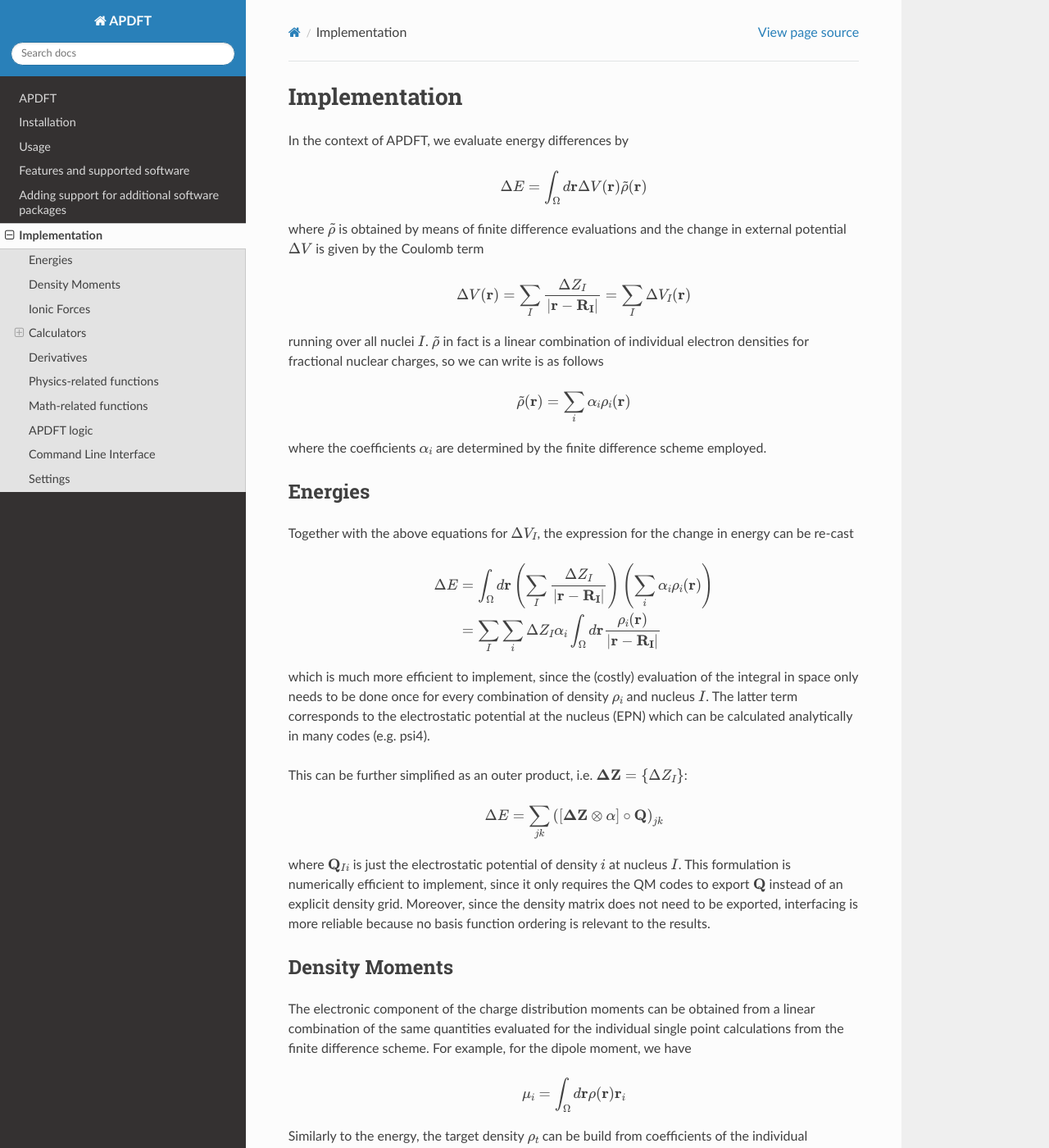
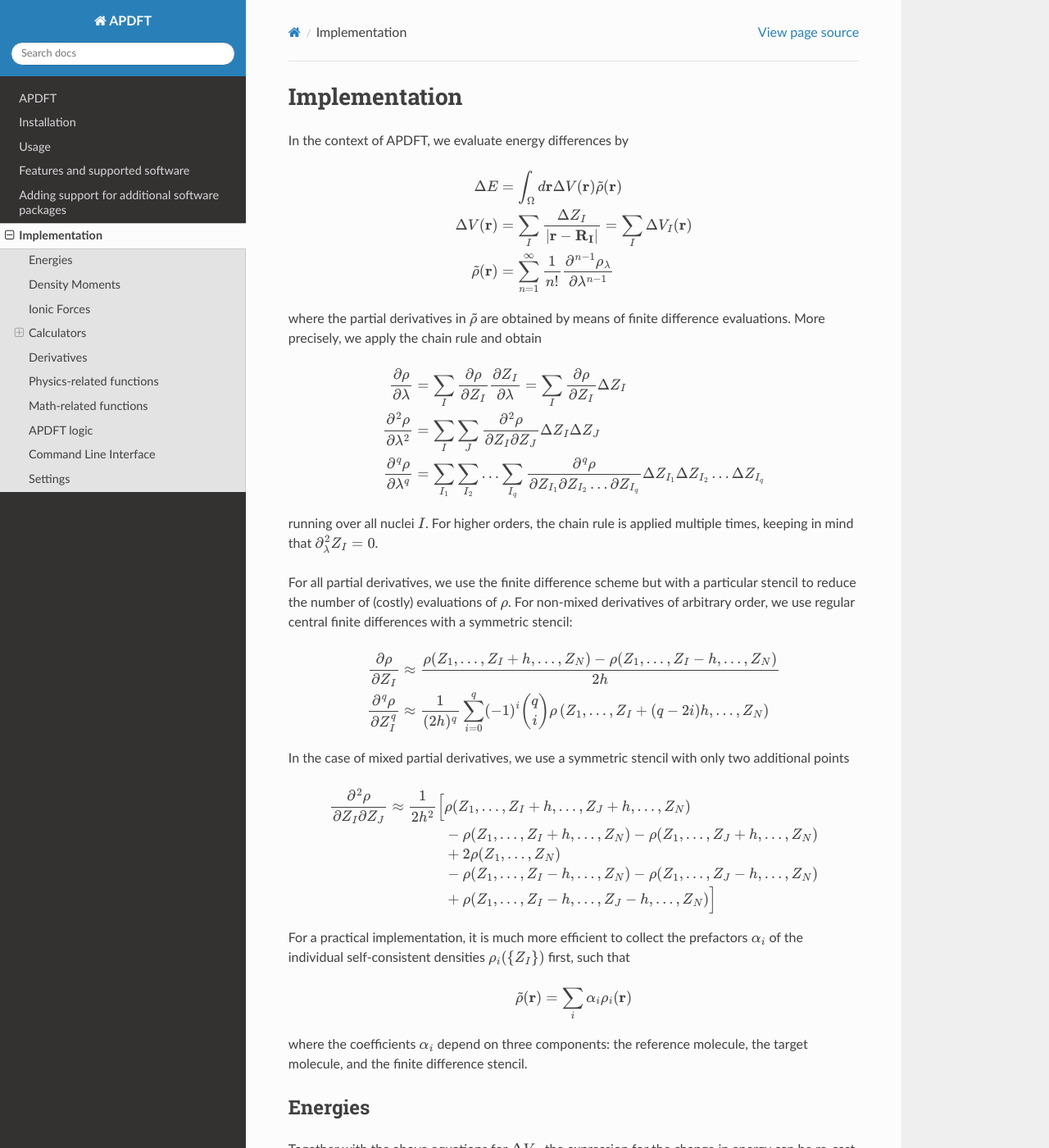
Before and after one commit to ferchault/APDFT, a Sphinx documentation site: the page built from docs/apdft.rst, in a window 1280 px wide and 1400 px high. Shown: the whole window at 82% size. Built offline with Sphinx 7.4.7 and the Read the Docs theme 2.0.0, drawn with Linux system fonts in a browser that asks for light colours; the version number could not be read and is left out; some of the changed text lies outside the part shown.

Commit message:
Clarified density coefficients

```diff
--- a/docs/apdft.rst
+++ b/docs/apdft.rst
@@ -4,22 +4,40 @@ Implementation
 In the context of APDFT, we evaluate energy differences by
 
 .. math::
+    \Delta E &= \int_\Omega d\mathbf{r} \Delta V(\mathbf{r})\tilde\rho(\mathbf{r})\\
+    \Delta V(\mathbf{r}) &= \sum_I \frac{\Delta Z_I}{|\mathbf{r} - \mathbf{R_I}|} = \sum_I  \Delta V_I(\mathbf{r})\\
+    \tilde\rho(\mathbf{r}) &= \sum_{n=1}^\infty \frac{1}{n!} \frac{\partial^{n-1}\rho_\lambda}{\partial\lambda^{n-1}}
 
-    \Delta E = \int_\Omega d\mathbf{r} \Delta V(\mathbf{r})\tilde\rho(\mathbf{r})
-
-where :math:`\tilde\rho` is obtained by means of finite difference evaluations and the change in external potential :math:`\Delta V` is given by the Coulomb term
+where the partial derivatives in :math:`\tilde\rho` are obtained by means of finite difference evaluations. More precisely, we apply the chain rule and obtain
 
 .. math::
+    \frac{\partial\rho}{\partial\lambda} &= \sum_I \frac{\partial\rho}{\partial Z_I}\frac{\partial Z_I}{\partial\lambda} = \sum_I \frac{\partial\rho}{\partial Z_I}\Delta Z_I\\
+    \frac{\partial^2\rho}{\partial\lambda^2} &= \sum_I \sum_J \frac{\partial^2\rho}{\partial Z_I\partial Z_J}\Delta Z_I\Delta Z_J\\
+    \frac{\partial^q\rho}{\partial\lambda^q} &= \sum_{I_1} \sum_{I_2}\dots\sum_{I_q} \frac{\partial^q\rho}{\partial Z_{I_1}\partial Z_{I_2}\dots \partial Z_{I_q}}\Delta Z_{I_1}\Delta Z_{I_2}\dots\Delta Z_{I_q}
 
-    \Delta V(\mathbf{r}) = \sum_I \frac{\Delta Z_I}{|\mathbf{r} - \mathbf{R_I}|} = \sum_I  \Delta V_I(\mathbf{r})
+running over all nuclei :math:`I`. For higher orders, the chain rule is applied multiple times, keeping in mind that :math:`\partial^2_\lambda Z_I=0`.
 
-running over all nuclei :math:`I`. :math:`\tilde\rho` in fact is a linear combination of individual electron densities for fractional nuclear charges, so we can write is as follows
+For all partial derivatives, we use the finite difference scheme but with a particular stencil to reduce the number of (costly) evaluations of :math:`\rho`. For non-mixed derivatives of arbitrary order, we use regular central finite differences with a symmetric stencil:
 
 .. math::
+    \frac{\partial \rho}{\partial Z_I} &\approx \frac{\rho(Z_1, \dots, Z_I+h, \dots,Z_N) - \rho(Z_1, \dots, Z_I-h, \dots,Z_N)}{2h}\\
+    \frac{\partial^q\rho}{\partial Z_I^q} &\approx \frac{1}{(2h)^q}\sum _{i=0}^{q}(-1)^{i}{\binom {q}{i}}\rho\left(Z_1, \dots, Z_I+\left(q-2i\right)h, \dots, Z_N\right)
 
+In the case of mixed partial derivatives, we use a symmetric stencil with only two additional points
+
+.. math::
+    \frac{\partial^2 \rho}{\partial Z_I \partial Z_J} \approx \frac{1}{2h^2}\Big[&\rho(Z_1, \dots, Z_I+h, \dots, Z_J+h,\dots,Z_N)\\
+    &-\rho(Z_1, \dots, Z_I+h,\dots,Z_N)-\rho(Z_1, \dots, Z_J+h,\dots,Z_N)\\
+    &+2\rho(Z_1, \dots, Z_N)\\
+    &-\rho(Z_1, \dots, Z_I-h, \dots,Z_N)-\rho(Z_1, \dots, Z_J-h,\dots,Z_N)\\
+    &+\rho(Z_1, \dots, Z_I-h, \dots, Z_J-h,\dots,Z_N)\Big]
+
+For a practical implementation, it is much more efficient to collect the prefactors :math:`\alpha_i` of the individual self-consistent densities :math:`\rho_i(\{Z_I\})` first, such that
+
+.. math::
     \tilde\rho(\mathbf{r}) = \sum_i \alpha_i\rho_i(\mathbf{r})
 
-where the coefficients :math:`\alpha_i` are determined by the finite difference scheme employed.
+where the coefficients :math:`\alpha_i` depend on three components: the reference molecule, the target molecule, and the finite difference stencil.
 
 Energies
 --------
@@ -31,7 +49,7 @@ Together with the above equations for :math:`\Delta V_I`, the expression for the
     \Delta E &= \int_\Omega d\mathbf{r} \left(\sum_I \frac{\Delta Z_I}{|\mathbf{r} - \mathbf{R_I}|}\right) \left(\sum_i \alpha_i\rho_i(\mathbf{r})\right) \\
              &= \sum_I\sum_i \Delta Z_I\alpha_i \int_\Omega d\mathbf{r} \frac{\rho_i(\mathbf{r})}{|\mathbf{r} - \mathbf{R_I}|}
 
-which is much more efficient to implement, since the (costly) evaluation of the integral in space only needs to be done once for every combination of density :math:`\rho_i` and nucleus :math:`I`. The latter term corresponds to the electrostatic potential at the nucleus (EPN) which can be calculated analytically in many codes (e.g. psi4).
+which is much more efficient to implement, since the (costly) evaluation of the integral in space only needs to be done once for every combination of density :math:`\rho_i` and nucleus :math:`I`. The latter term relates to the electrostatic potential at the nucleus (EPN) which can be calculated analytically in many codes (e.g. psi4).
 
 This can be further simplified as an outer product, i.e. :math:`\mathbf{\Delta Z}=\{\Delta Z_I\}`:
 
@@ -49,7 +67,7 @@ The electronic component of the charge distribution moments can be obtained from
 
     \mu_i = \int_\Omega d\mathbf{r} \rho(\mathbf{r})\mathbf{r}_i
 
-Similarly to the energy, the target density :math:`\rho_t` can be build from coefficients of the individual calculations in the context of the finite difference scheme. Note that these coefficients :math:`\beta_i` are not the same as for the energy expression.
+Similarly to the energy, the target density :math:`\rho_t` can be build from coefficients of the individual calculations in the context of the finite difference scheme. Note that these coefficients :math:`\beta_i` are not the same as for the energy expression, but they still depend on the reference molecule, the target molecule, and the finite difference stencil.
 
 .. math::
 
```
